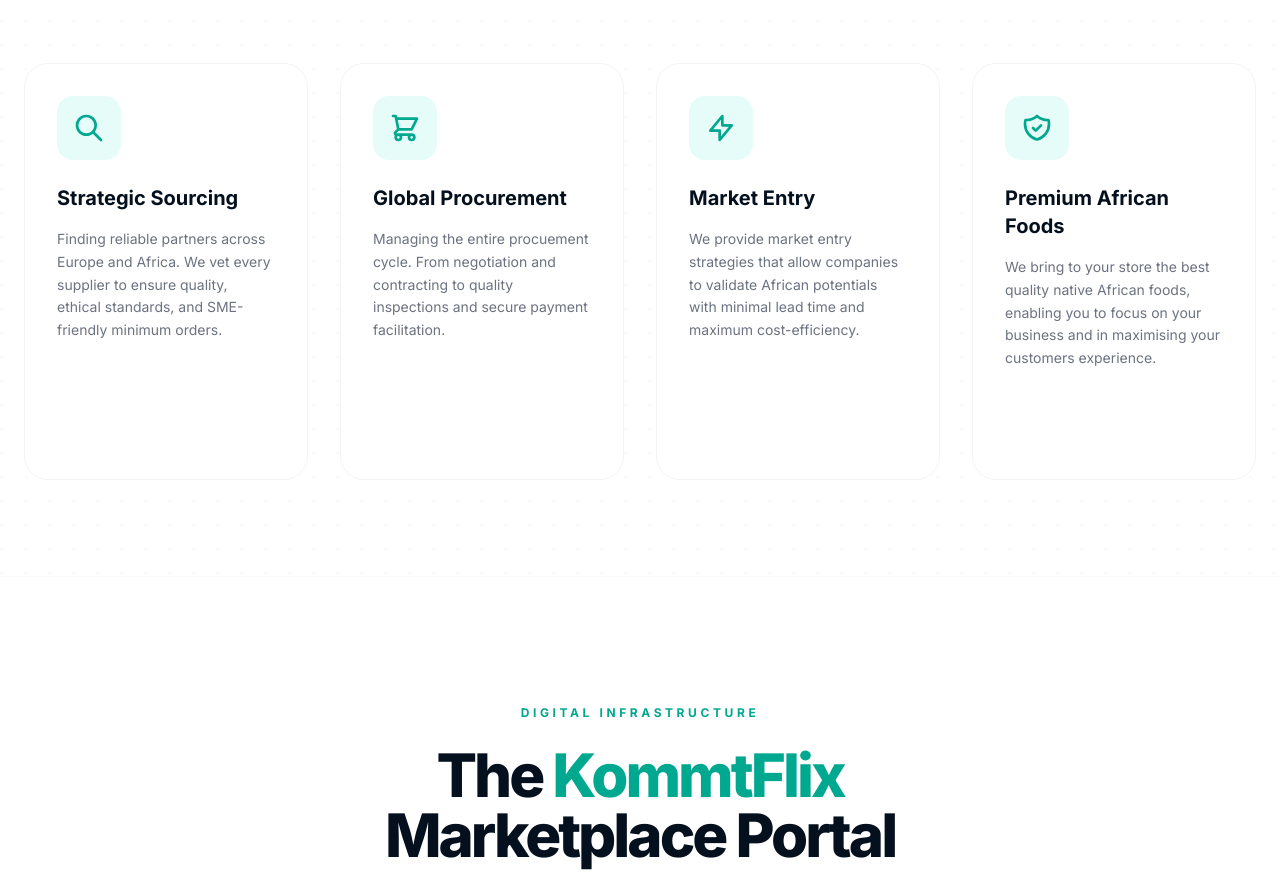
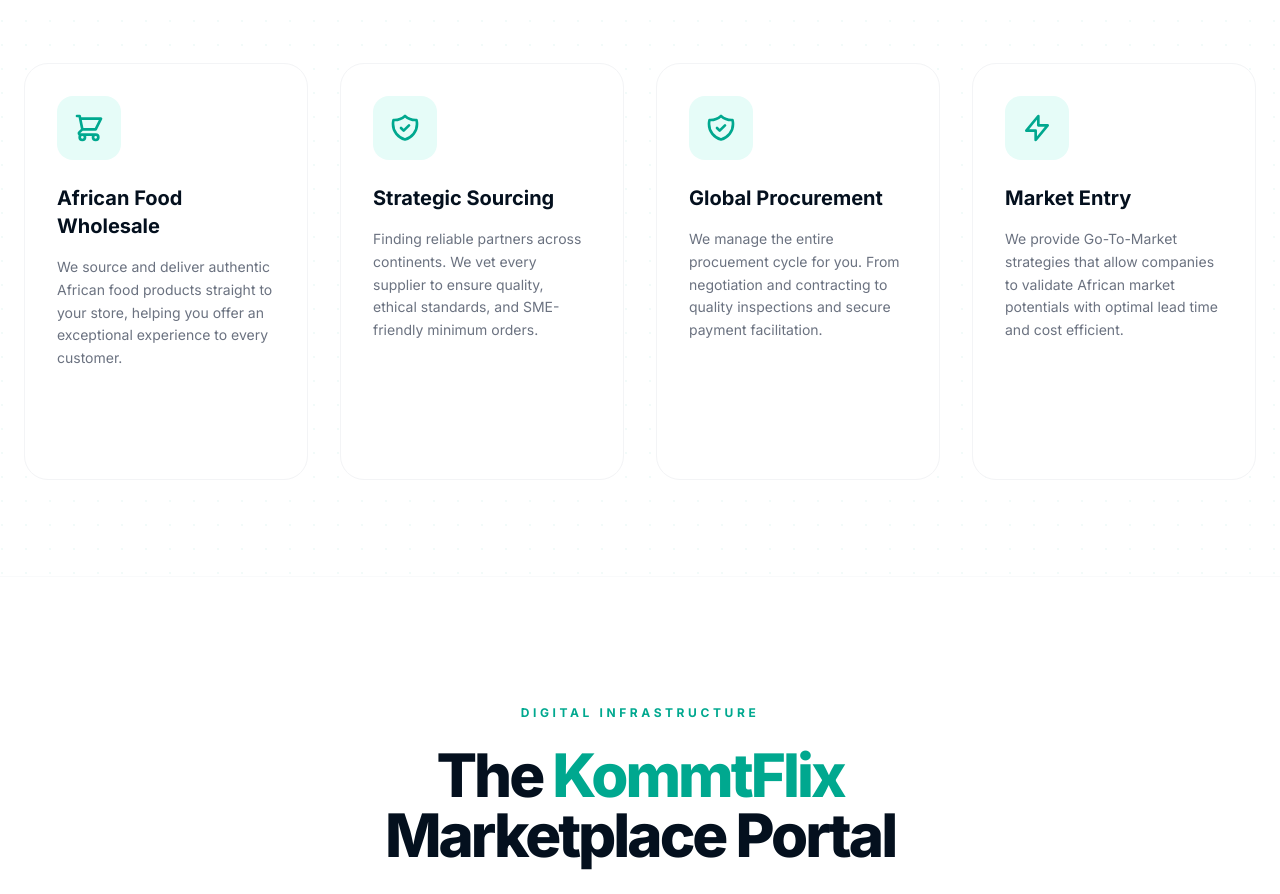
Before and after one commit to igariga1/kommtflix-web, a React (Vite) app: page / in a window 1280 px wide. Shown: the part 989-1883 px from the top of the page. Built offline with nearby package versions, Linux system fonts and the light colour scheme.

Commit message:
Swap service titles and descriptions
Updated the service titles and description

```diff
--- a/components/Services.tsx
+++ b/components/Services.tsx
@@ -12,41 +12,41 @@
 const services: Service[] = [
   {
     id: 1,
-    title: "Strategic Sourcing",
-    description: "Finding reliable partners across Europe and Africa. We vet every supplier to ensure quality, ethical standards, and SME-friendly minimum orders.",
-    icon: (
-      <svg className="w-8 h-8" fill="none" stroke="currentColor" viewBox="0 0 24 24">
-        <path strokeLinecap="round" strokeLinejoin="round" strokeWidth="2" d="M21 21l-6-6m2-5a7 7 0 11-14 0 7 7 0 0114 0z" />
-      </svg>
-    )
-  },
-  {
-    id: 2,
-    title: "Global Procurement",
-    description: "Managing the entire procuement cycle. From negotiation and contracting to quality inspections and secure payment facilitation.",
-    icon: (
+    title: "African Food Wholesale",
+    description: "We source and deliver authentic African food products straight to your store, helping you offer an exceptional experience to every customer.",
+     icon: (
       <svg className="w-8 h-8" fill="none" stroke="currentColor" viewBox="0 0 24 24">
         <path strokeLinecap="round" strokeLinejoin="round" strokeWidth="2" d="M3 3h2l.4 2M7 13h10l4-8H5.4M7 13L5.4 5M7 13l-2.293 2.293c-.63.63-.184 1.707.707 1.707H17m0 0a2 2 0 100 4 2 2 0 000-4zm-8 2a2 2 0 11-4 0 2 2 0 014 0z" />
       </svg>
     )
   },
   {
-    id: 3,
-    title: "Market Entry",
-    description: "We provide market entry strategies that allow companies to validate African potentials with minimal lead time and maximum cost-efficiency.",
+    id: 2,
+     title: "Strategic Sourcing",
+    description: "Finding reliable partners across continents. We vet every supplier to ensure quality, ethical standards, and SME-friendly minimum orders.",
     icon: (
       <svg className="w-8 h-8" fill="none" stroke="currentColor" viewBox="0 0 24 24">
-        <path strokeLinecap="round" strokeLinejoin="round" strokeWidth="2" d="M13 10V3L4 14h7v7l9-11h-7z" />
+        <path strokeLinecap="round" strokeLinejoin="round" strokeWidth="2" d="M9 12l2 2 4-4m5.618-4.016A11.955 11.955 0 0112 2.944a11.955 11.955 0 01-8.618 3.04A12.02 12.02 0 003 9c0 5.591 3.824 10.29 9 11.622 5.176-1.332 9-6.03 9-11.622 0-1.042-.133-2.052-.382-3.016z" />
+      </svg>
+    )
+  },
+  {
+    id: 3,
+    title: "Global Procurement",
+    description: "We manage the entire procuement cycle for you. From negotiation and contracting to quality inspections and secure payment facilitation.",
+    icon: (
+      <svg className="w-8 h-8" fill="none" stroke="currentColor" viewBox="0 0 24 24">
+        <path strokeLinecap="round" strokeLinejoin="round" strokeWidth="2" d="M9 12l2 2 4-4m5.618-4.016A11.955 11.955 0 0112 2.944a11.955 11.955 0 01-8.618 3.04A12.02 12.02 0 003 9c0 5.591 3.824 10.29 9 11.622 5.176-1.332 9-6.03 9-11.622 0-1.042-.133-2.052-.382-3.016z" />
       </svg>
     )
   },
   {
     id: 4,
-    title: "Premium African Foods",
-    description: "We bring to your store the best quality native African foods, enabling you to focus on your business and in maximising your customers experience.",
+    title: "Market Entry",
+    description: "We provide Go-To-Market strategies that allow companies to validate African market potentials with optimal lead time and cost efficient.",
     icon: (
       <svg className="w-8 h-8" fill="none" stroke="currentColor" viewBox="0 0 24 24">
-        <path strokeLinecap="round" strokeLinejoin="round" strokeWidth="2" d="M9 12l2 2 4-4m5.618-4.016A11.955 11.955 0 0112 2.944a11.955 11.955 0 01-8.618 3.04A12.02 12.02 0 003 9c0 5.591 3.824 10.29 9 11.622 5.176-1.332 9-6.03 9-11.622 0-1.042-.133-2.052-.382-3.016z" />
+        <path strokeLinecap="round" strokeLinejoin="round" strokeWidth="2" d="M13 10V3L4 14h7v7l9-11h-7z" />
       </svg>
     )
   }
```
